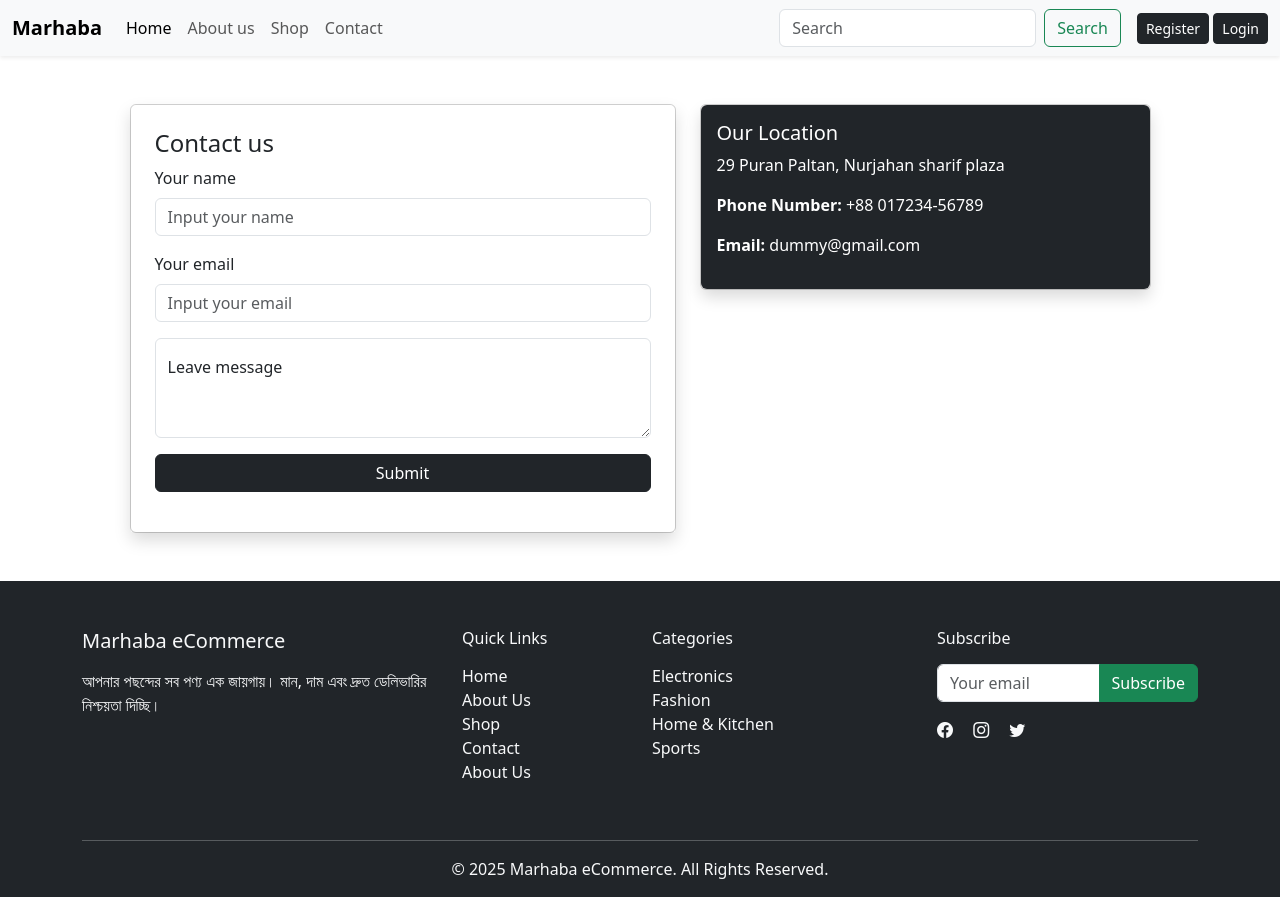
After one commit to saqlinezaman/Ecommerce-Project, a PHP site: page /contact.php in a window 1280 px wide. The commit adds this page. Run offline with PHP 8.4, Linux system fonts and the light colour scheme.

Commit message:
contact page design done

```diff
--- /dev/null
+++ b/contact.php
@@ -0,0 +1,61 @@
+<?php
+
+include_once __DIR__ . "/config/db_config.php";
+include_once __DIR__ . "/partials/header.php";
+
+$flag = $_GET["msg"] ?? '';
+?>
+
+<div class="container mt-5">
+    <div class="row d-flex justify-content-center">
+        <div class="col-md-6">
+            <div class="card">
+                <div class="card-body p-4 shadow">
+                    <h4>Contact us</h4>
+                    <?php if($flag == 'ok'): ?>
+                        <div class="alert alert-success">Thanks! Your message has been successfully submitted.</div>
+                        <?php elseif($flag == 'err'): ?>
+                            <div class="alert alert-danger">Something went wrong, try again latter!</div>
+                        <?php endif ?>
+                    <form method="POST" action="save_contact.php" class="needs-validation" novalidate>
+                        <!-- name -->
+                        <div class="mb-3">
+                            <label for="name" class="form-label">Your name</label>
+                            <input type="text" class="form-control" name="name" placeholder="Input your name">
+                            <div class="invalid-feedback">Name is require</div>
+                        </div>
+                        <!-- email -->
+                        <div class="mb-3">
+                            <label for="email" class="form-label">Your email</label>
+                            <input type="email" class="form-control" name="email" placeholder="Input your email  ">
+                        </div>
+                        <div class="invalid-feedback">Email is require</div>
+                        <!-- message -->
+                        <div class="form-floating">
+                            <textarea class="form-control" placeholder="Leave a message here" name="message"
+                                style="height: 100px"></textarea>
+                            <label for="floatingTextarea2">Leave message</label>
+                            <div class="invalid-feedback">Message can not be empty!</div>
+                        </div>
+                        <!-- button -->
+                        <div class="text-center my-3">
+                            <button type="submit" class="btn btn-dark" style="width: 100%;">Submit</button>
+                        </div>
+                    </form>
+                </div>
+            </div>
+        </div>
+        <div class="col-lg-5">
+            <div class="card">
+                <div class="card-body text-bg-dark shadow rounded">
+                    <h5>Our Location</h5>
+                    <p>29 Puran Paltan, Nurjahan sharif plaza</p>
+                    <p><strong>Phone Number: </strong>+88 017234-56789</p>
+                    <p><strong>Email: </strong>dummy@gmail.com</p>
+                </div>
+            </div>
+        </div>
+    </div>
+</div>
+
+<?php include_once __DIR__ . "/partials/footer.php"; ?>
--- a/partials/header.php
+++ b/partials/header.php
@@ -52,7 +52,7 @@ $username = $_SESSION['user_name'] ?? 'Account';
           <li class="nav-item"><a class="nav-link active" href="<?= $BASE ?>">Home</a></li>
           <li class="nav-item"><a class="nav-link" href="#">About us</a></li>
           <li class="nav-item"><a class="nav-link" href="#">Shop</a></li>
-          <li class="nav-item"><a class="nav-link" href="#">Contact</a></li>
+          <li class="nav-item"><a class="nav-link" href="<?= $BASE ?>/contact.php">Contact</a></li>
         </ul>
 
         <!-- Search -->
```
